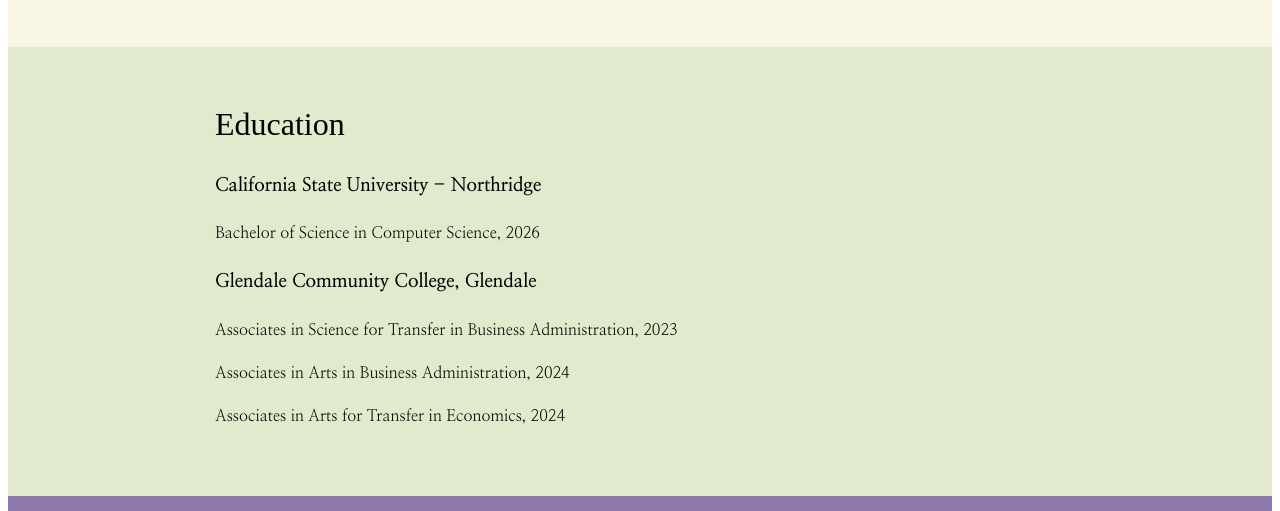
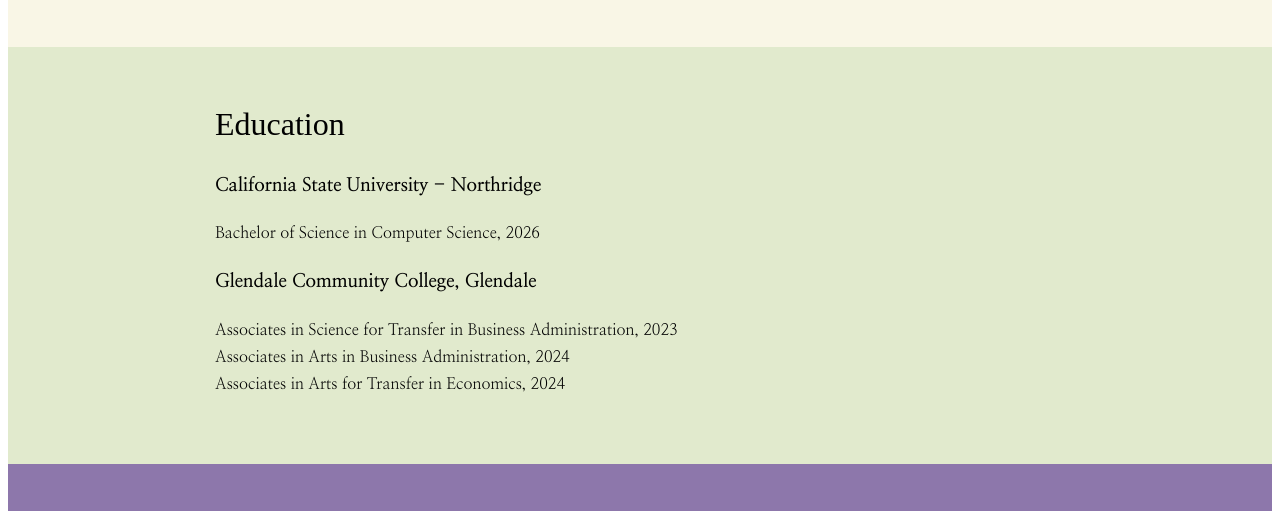
Before and after one commit to XioGamez/comp484-hw8, a plain HTML site: page index.html in a window 1280 px wide. Shown: the part 1569-2080 px from the top of the page. Drawn offline with Linux system fonts and the light colour scheme; a web font is replaced by a local one.

Commit message:
fix education format

```diff
--- a/index.html
+++ b/index.html
@@ -143,9 +143,9 @@
             <p>Bachelor of Science in Computer Science, 2026</p>
 
             <h3>Glendale Community College, Glendale</h3>
-            <p>Associates in Science for Transfer in Business Administration, 2023</p>
-            <p>Associates in Arts in Business Administration, 2024</p>
-            <p>Associates in Arts for Transfer in Economics, 2024</p>
+            <p>Associates in Science for Transfer in Business Administration, 2023
+                <br>Associates in Arts in Business Administration, 2024
+                <br>Associates in Arts for Transfer in Economics, 2024</p>
         </div>
         <!-- End of school details. -->
     </section>
```
